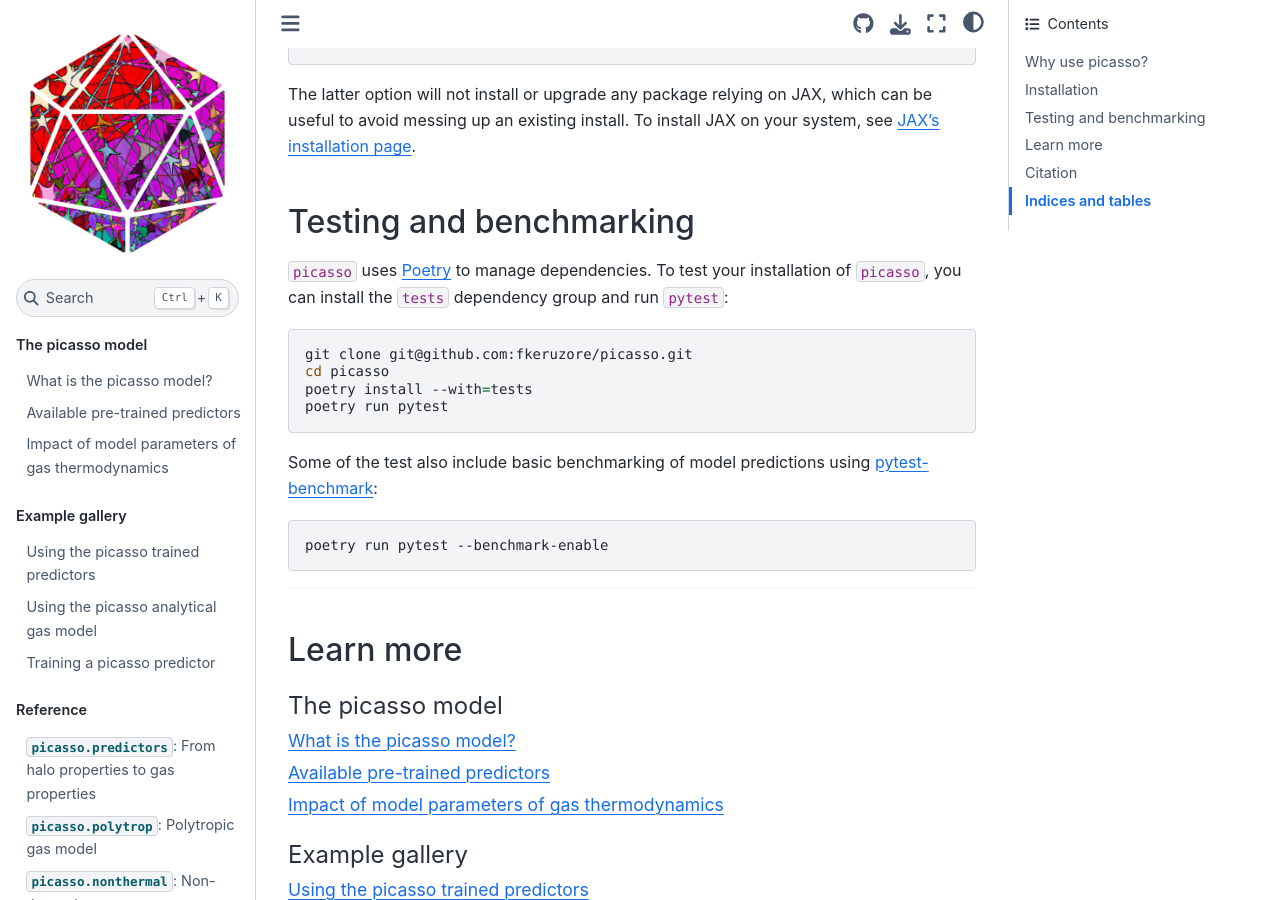
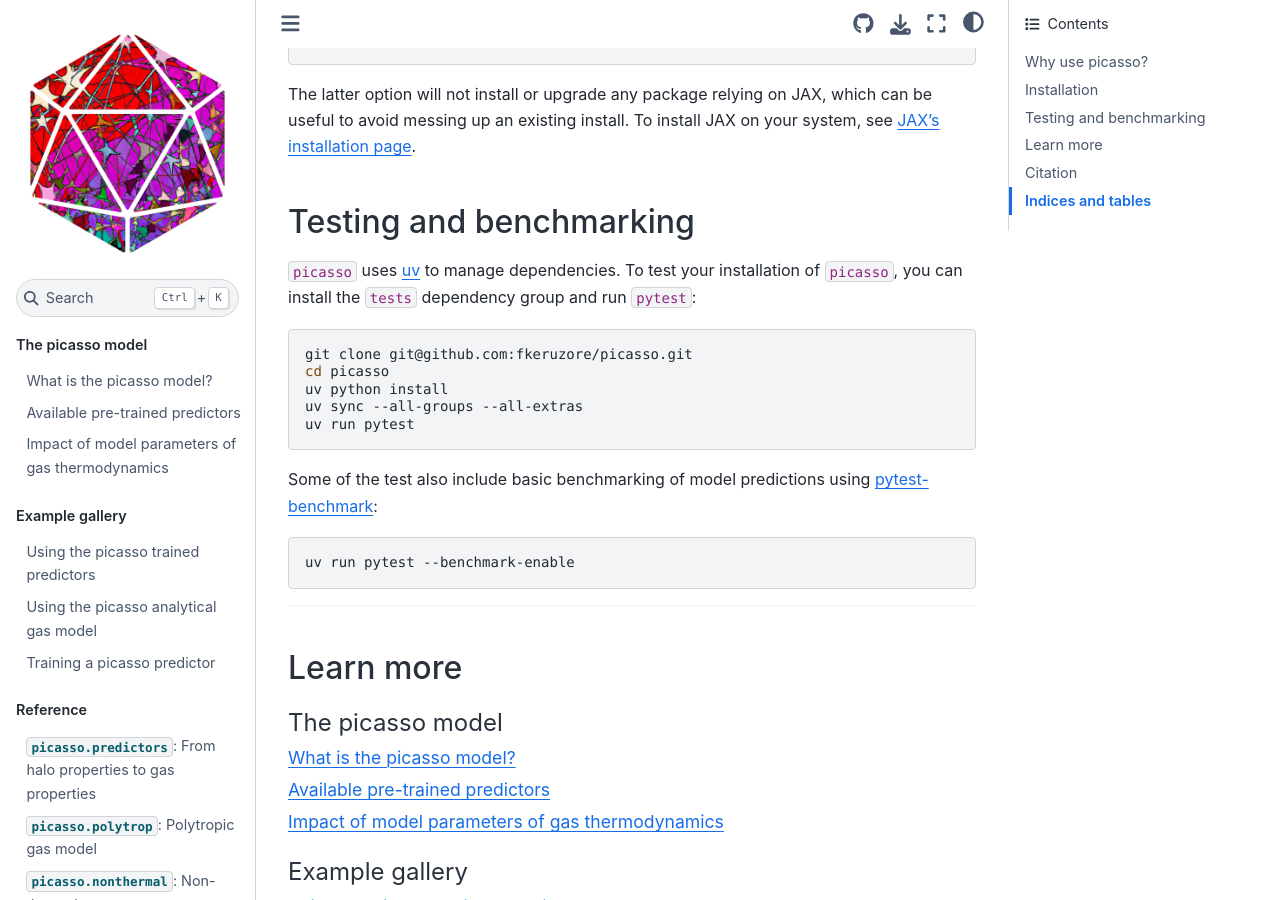
Before and after one commit to fkeruzore/picasso, a Sphinx documentation site: the page built from docs/index.rst, in a window 1280 px wide and 900 px high, scrolled down 1348 px. Built offline with Sphinx 7.4.7 and the Sphinx Book theme 1.1.4, drawn with Linux system fonts in a browser that asks for light colours.

Commit message:
update install instructions to uv

```diff
--- a/docs/index.rst
+++ b/docs/index.rst
@@ -96,21 +96,22 @@ To install JAX on your system, see `JAX's installation page <https://github.com/
 Testing and benchmarking
 ^^^^^^^^^^^^^^^^^^^^^^^^
 
-``picasso`` uses `Poetry <https://python-poetry.org>`_ to manage dependencies.
+``picasso`` uses `uv <https://docs.astral.sh/uv/>`_ to manage dependencies.
 To test your installation of ``picasso``, you can install the ``tests`` dependency group and run ``pytest``:
 
 .. code-block:: bash
 
    git clone git@github.com:fkeruzore/picasso.git
    cd picasso
-   poetry install --with=tests
-   poetry run pytest
+   uv python install
+   uv sync --all-groups --all-extras
+   uv run pytest
 
 Some of the test also include basic benchmarking of model predictions using `pytest-benchmark <https://pytest-benchmark.readthedocs.io/en/latest/>`_:
 
 .. code-block:: bash
 
-   poetry run pytest --benchmark-enable
+   uv run pytest --benchmark-enable
 
 ----
 
```
Also changed, not shown: README.md (+7 -6 lines).
